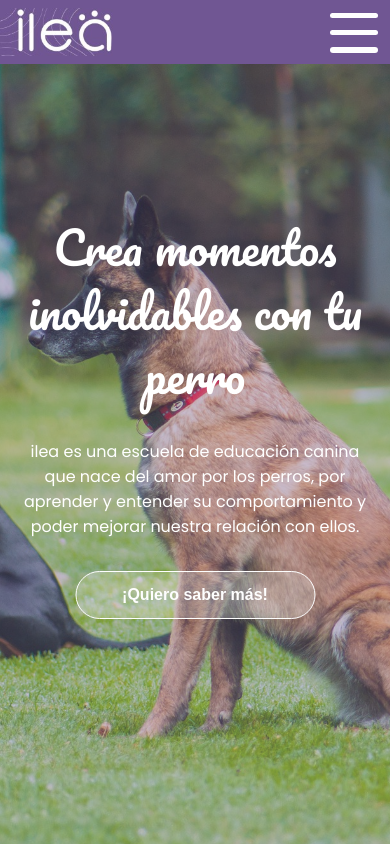
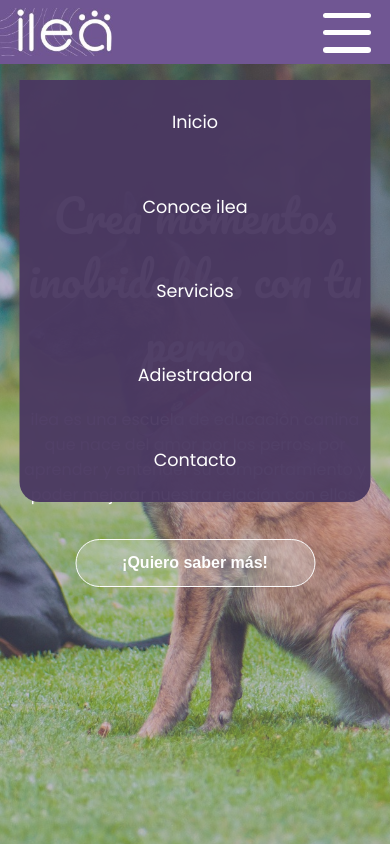
Before and after one commit to marruiart/ilea-web, a plain HTML site: page index.html in a window 390 px wide. Both pictures are taken after a click on the button 354 px from the left and 32 px from the top of the page. Shown: the top 844 px of the page. Drawn offline with Linux system fonts and the light colour scheme.

Commit message:
add hamburger menu draft version 0

```diff
--- a/assets/css/styles.css
+++ b/assets/css/styles.css
@@ -285,11 +285,43 @@ section.gallery {
 
 /*------------------------------------------ NAV MENU ------------------------------------------*/
 
-nav {
+.nav_menu {
     position: absolute;
+    top: 5rem;
+    left: 50%;
+    transform: translateX(-50%);
+
     display: none;
-    height: 100vh;
+    flex-direction: column;
+    align-items: center;
+    justify-content: space-around;
+
+    height: 50vh;
+    width: 90%;
+    border-radius: 0 0 20px 20px;
+    background-color: #4a3961f5;
+    color: #fefefe;
+    font-size: 1.1em;
+    z-index: 1;
+}
+
+.nav_menu a {
+    display: flex;
+    align-items: center;
+    justify-content: center;
+
+    height: 100%;
     width: 100%;
+}
+
+.nav_menu a:hover {
+    background-color: var(--emphasis);
+    color: rgba(51, 51, 51, 0.87);
+    font-weight: bold;
+}
+
+.nav_menu a:last-child {
+    border-radius: 0 0 20px 20px;
 }
 
 /*------------------------------------------ HEADER ------------------------------------------*/
@@ -332,7 +364,7 @@ header {
     justify-content: space-evenly;
     height: 2.7rem;
     width: 3rem;
-    margin-right: 3%;
+    margin-right: 5%;
     border: 0;
     background: transparent;
     gap: .65rem;
@@ -384,7 +416,7 @@ header {
 .hero_section__wrap {
     position: relative;
     left: 50%;
-    top: 44%;
+    top: 40%;
     transform: translate(-50%, -50%);
     display: flex;
     flex-direction: column;
--- a/index.html
+++ b/index.html
@@ -15,11 +15,11 @@
 <body>
     <div class="wrapper">
         <nav>
-            <div class="nav__menu">
+            <div id="nav_menu" class="nav_menu">
                 <a href="#hero_section">Inicio</a>
-                <a href="#about">Conócenos</a>
+                <a href="#about">Conoce ilea</a>
                 <a href="#services">Servicios</a>
-                <a href="#about">Equipo</a>
+                <a href="#about">Adiestradora</a>
                 <a href="#contact">Contacto</a>
             </div>
         </nav>
@@ -28,7 +28,7 @@
             <div class="header__logo">
                 <a href="./index.html"> <img src="./assets/images/logo.jpg" alt="logo de ilea"> </a>
             </div>
-            <button class="header__menu_icon">
+            <button id="menu_icon" class="header__menu_icon">
                 <div></div>
                 <div></div>
                 <div></div>
@@ -41,7 +41,7 @@
                 <div class="hero_section__img__color"></div>
                 <div class="hero_section__color">
                     <div class="hero_section__wrap">
-                        <h1 class="--hero">Crea momentos <br/> inolvidables con tu perro</h1>
+                        <h1 class="--hero">Crea momentos <br /> inolvidables con tu perro</h1>
                         <p>ilea es una escuela de educación canina que nace del amor por los perros, por aprender y
                             entender su comportamiento y poder mejorar nuestra relación con ellos.</p>
                         <button class="--hero_button">¡Quiero saber más!</button>
@@ -242,7 +242,7 @@
                 </div>
                 <a href="https://goo.gl/maps/CQHJfQBd6FioS7gCA" class="footer__ubication__street" target="_blank"
                     rel="noopener noreferrer">
-                    <p>Cortijo Ratón s/n <br/> 29580 Estación de Cártama, Málaga</p>
+                    <p>Cortijo Ratón s/n <br /> 29580 Estación de Cártama, Málaga</p>
                 </a>
             </section>
 
--- a/src/js/main.js
+++ b/src/js/main.js
@@ -0,0 +1,21 @@
+
+
+
+
+let onoff = true;
+function displayMenu() {
+
+    if (onoff == true) {
+        document.getElementById("nav_menu").style.display = "flex";
+        onoff = false;
+    } else if (onoff == false) {
+        document.getElementById("nav_menu").style.display = "none";
+        onoff = true;
+    }
+}
+
+window.onload = function () {
+
+    let menuIcon = document.getElementById("menu_icon");
+    menuIcon.addEventListener("click", displayMenu);
+};
```
